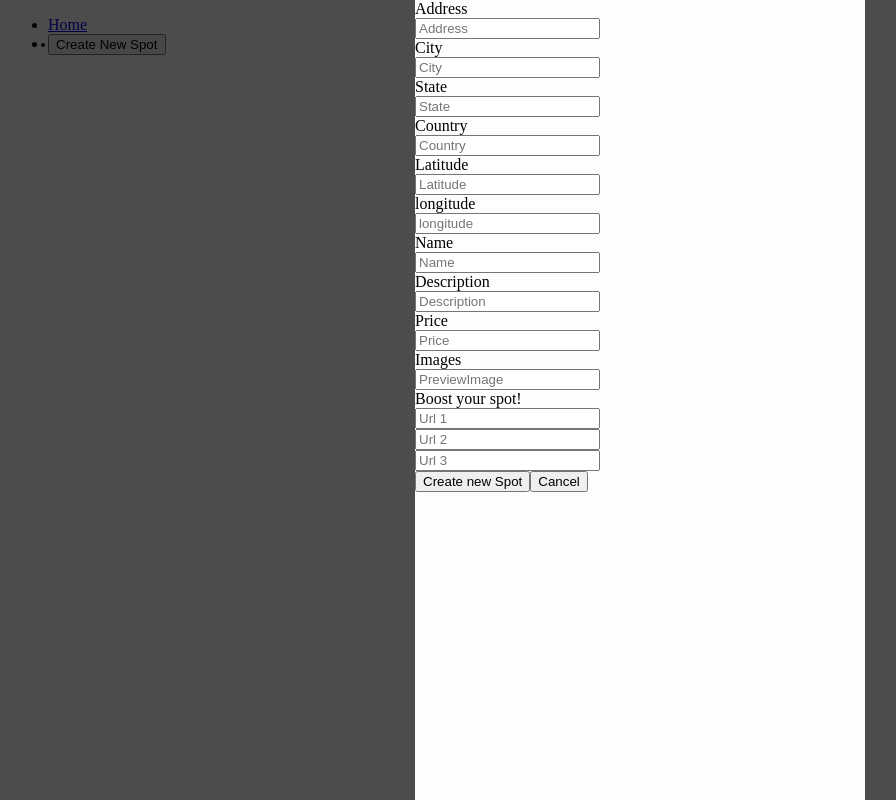
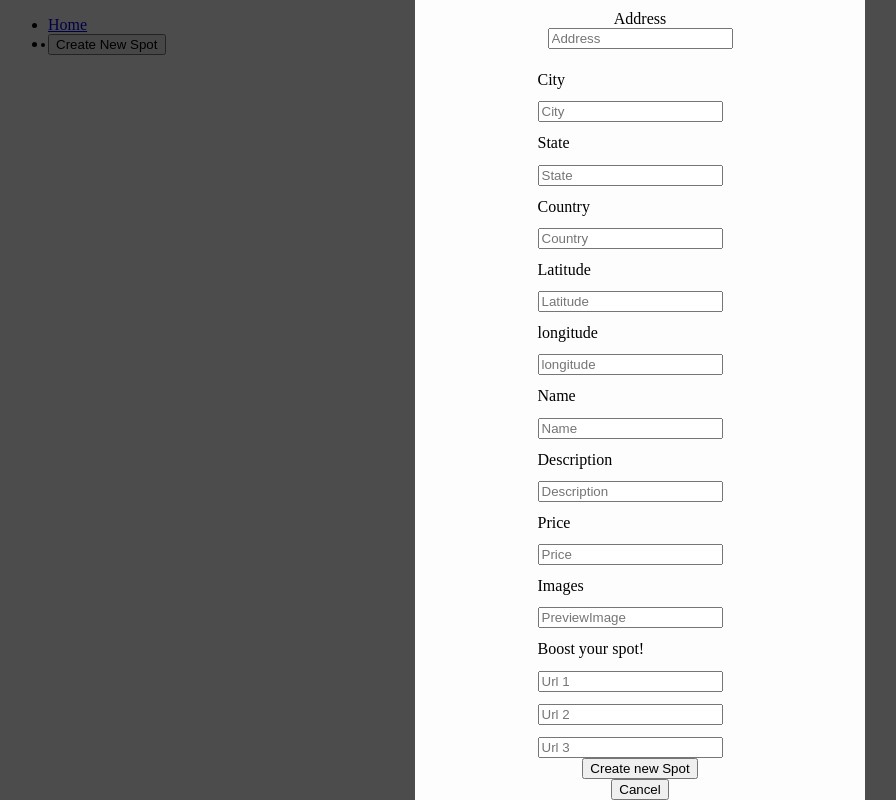
Before and after one commit to dcth628/deanbnb, a React (Create React App) app in the folder frontend/: page /spots in a window 1280 px wide. Both pictures are taken after a click on the button "Create New Spot". Shown: the whole page, without its empty margins (0-896 px from the left). Built offline with nearby package versions, Linux system fonts and the light colour scheme; no server answers.

Commit message:
demo user login can not render manage your spot page

```diff
--- a/frontend/src/components/DemoUser/index.js
+++ b/frontend/src/components/DemoUser/index.js
@@ -2,6 +2,7 @@ import React, { useState } from "react";
 import * as seesionActions from '../../store/session';
 import { useDispatch } from "react-redux";
 import { useHistory } from "react-router-dom";
+import { getCurrentSpot } from "../../store/spot";
 
 const DemoUserLogIn = () => {
     const dispatch = useDispatch();
@@ -13,6 +14,7 @@ const DemoUserLogIn = () => {
         e.preventDefault();
         return dispatch(seesionActions.login({credential, password}))
         .then(history.push('/spots'))
+        .then(dispatch(getCurrentSpot()))
     };
 
     return (
--- a/frontend/src/components/Navigation/ProfileButton.js
+++ b/frontend/src/components/Navigation/ProfileButton.js
@@ -5,10 +5,11 @@ import OpenModalMenuItem from './OpenModalMenuItem';
 import LoginFormModal from '../LoginFormModal/LoginFormModal';
 import SignupFormModal from '../SignupFormModal/SignupFormModal';
 import DemoUserLogIn from "../DemoUser";
-import { NavLink } from "react-router-dom";
+import { NavLink, useHistory } from "react-router-dom";
 
 function ProfileButton({ user }) {
   const dispatch = useDispatch();
+  const history = useHistory();
   const [showMenu, setShowMenu] = useState(false);
   const ulRef = useRef();
 
@@ -37,6 +38,7 @@ function ProfileButton({ user }) {
     e.preventDefault();
     dispatch(sessionActions.logout());
     closeMenu();
+    history.push('/spots')
   };
 
   const ulClassName = "profile-dropdown" + (showMenu ? "" : " hidden");
--- a/frontend/src/components/ReviewBySpotId/index.js
+++ b/frontend/src/components/ReviewBySpotId/index.js
@@ -51,13 +51,13 @@ const AllReviews = ({ spots }) => {
 
     return (
         <div>
-            {reviews && (reviews ?
+            {reviews && (reviews.length > 0 ?
                 <div>
                     {reviews.map(review =>
 
                         <div key={review.id}>
                             <p>{review.review}</p>
-                            <i className="fa fa-heart review-spotId"> {review.stars}</i>
+                            <i className="fa fa-star review-spotId">{review.stars}</i>
                             <p>{new Date(review.createdAt).toDateString().split(" ")[1]} {new Date(review.createdAt).toDateString().split(" ")[3]}</p>
                             { sessionUser && sessionUser.id === review.userId ?
                             <div>
@@ -83,7 +83,7 @@ const AllReviews = ({ spots }) => {
                     )}
                 </div>
              :
-            <h1>NEW!!</h1>
+            <h3>Be the first to leave a review!</h3>
             )}
         </div>
     )
--- a/frontend/src/components/SpotCreate/SpotCreate.css
+++ b/frontend/src/components/SpotCreate/SpotCreate.css
@@ -1,16 +1,29 @@
+.new-spot-form-holder {
+    display: flex;
+    justify-content: center;
+    height: 800px;
+}
 .create-spot-form {
-    display: flexbox;
+    display: flex;
+    align-items: center;
     flex-flow: column ;
     width: 450px;
-    height: 800px;
+    height: 100%;
     background-color: rgb(253, 253, 253);
 }
 
+.form-list {
+    height: 100%;
+    display:flex;
+    flex-direction: column;
+    justify-content: space-between;
+    align-items: space-between;
+}
 .address {
-    justify-content: center;
+    display: flex;
+    flex-direction: column;
     align-items: center;
-    justify-items: center;
-    align-content: center;
+    margin: 10px;
 }
 
 .city {
--- a/frontend/src/components/SpotCreate/index.js
+++ b/frontend/src/components/SpotCreate/index.js
@@ -82,8 +82,8 @@ const CreateSpotForm = () => {
         <section className="new-spot-form-holder">
             <form className="create-spot-form" onSubmit={handleSubmit}>
                 <div className="form-list">
-                    <div>
-                        <div className="address">Address</div>
+                    <div className="address">
+                        <div>Address</div>
                         <div>
                             <input
                                 type="text"
--- a/frontend/src/components/SpotCurrent/index.js
+++ b/frontend/src/components/SpotCurrent/index.js
@@ -47,7 +47,7 @@ const CurrentSpot = () => {
     return (
         <div className="current-spot-list">
             <ul>
-                {userSpots.length > 0 ? (
+                {userSpots && userSpots.length > 0 ? (
                     <div>
                         <h1>Manage Your Spots</h1>
                         {userSpots.map(({ id, name, description, price, previewImage, city, state, avgRating }) => (
--- a/frontend/src/components/SpotsAll/SpotsAll.css
+++ b/frontend/src/components/SpotsAll/SpotsAll.css
@@ -4,20 +4,37 @@
     width: 450px;
     height: 450px;
     border: 5px solid black;
-    margin: 20px;
+    margin: 60px;
 
 
 }
 .spot-box {
+    width: 100%;
     display:flex ;
-    flex-direction: row wrap;
+    flex-direction: row;
+    flex-wrap: wrap;
 }
 .spot-images {
     width: 450px;
-    height: auto;
+    height: 450px;
 }
 
-.heart-allspots {
-    color: red;
-    justify-content: flex-end;
+.star-allspots {
+    color: rgb(255, 0, 0);
 }
+
+.first-line {
+    display: flex;
+    flex-direction: row;
+    justify-content: space-between;
+    margin-top:10px;
+    align-items: center;
+}
+.spot-list {
+    width: 100%;
+}
+
+.spot-list-title {
+    display:flex;
+    justify-content: center;
+}
--- a/frontend/src/components/SpotsAll/index.js
+++ b/frontend/src/components/SpotsAll/index.js
@@ -17,7 +17,7 @@ const AllSpots = () => {
         <div className="spot-list">
             <NavLink exact to="/spots">Home</NavLink>
             <div>
-            <h1>Spot List</h1>
+            <h1 className="spot-list-title">Spot List</h1>
             </div>
             <ul className="spot-box" >
                 {Object.values(spots).map(({id, name, description, price, previewImage, city, state, avgRating}) => (
@@ -26,12 +26,14 @@ const AllSpots = () => {
                         <div >
                         <img className='spot-images' src={previewImage} alt={previewImage}/>
                         </div>
+                        <div class="first-line">
                         <div>
                         <p className="spot-city">{city}, {state}</p>
                         </div>
 
                         <div>
-                        <i className={avgRating ? "fa fa-heart heart-allspots" : "no-rating"}>{avgRating ? avgRating : "NEW!"}</i>
+                        <i className={avgRating ? "fa fa-star star-allspots" : "no-rating"}>{ }{ }{avgRating ? avgRating : "NEW!"}</i>
+                        </div>
                         </div>
                         <div>
                         <p className="spot-price">Price: ${price} night</p>
```
